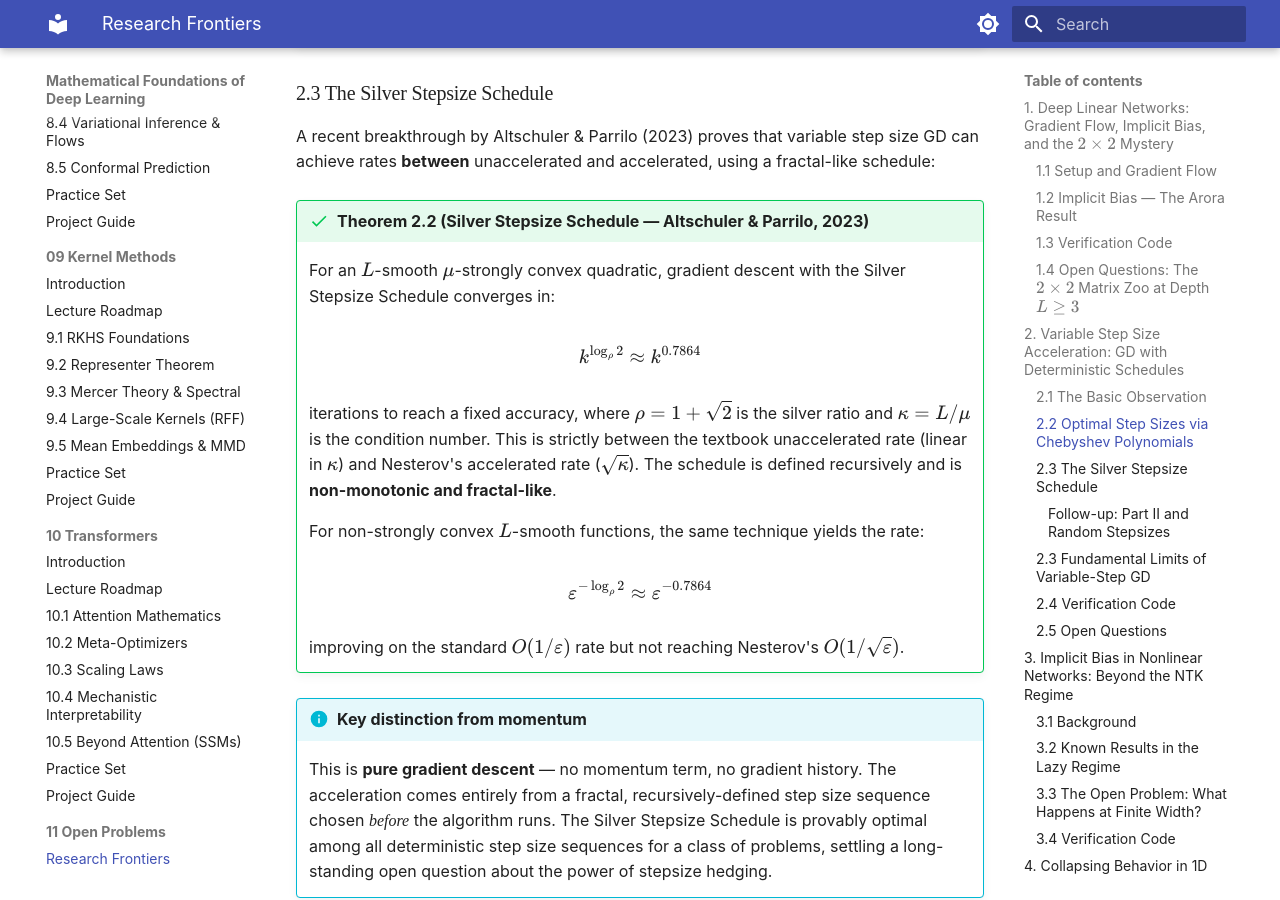
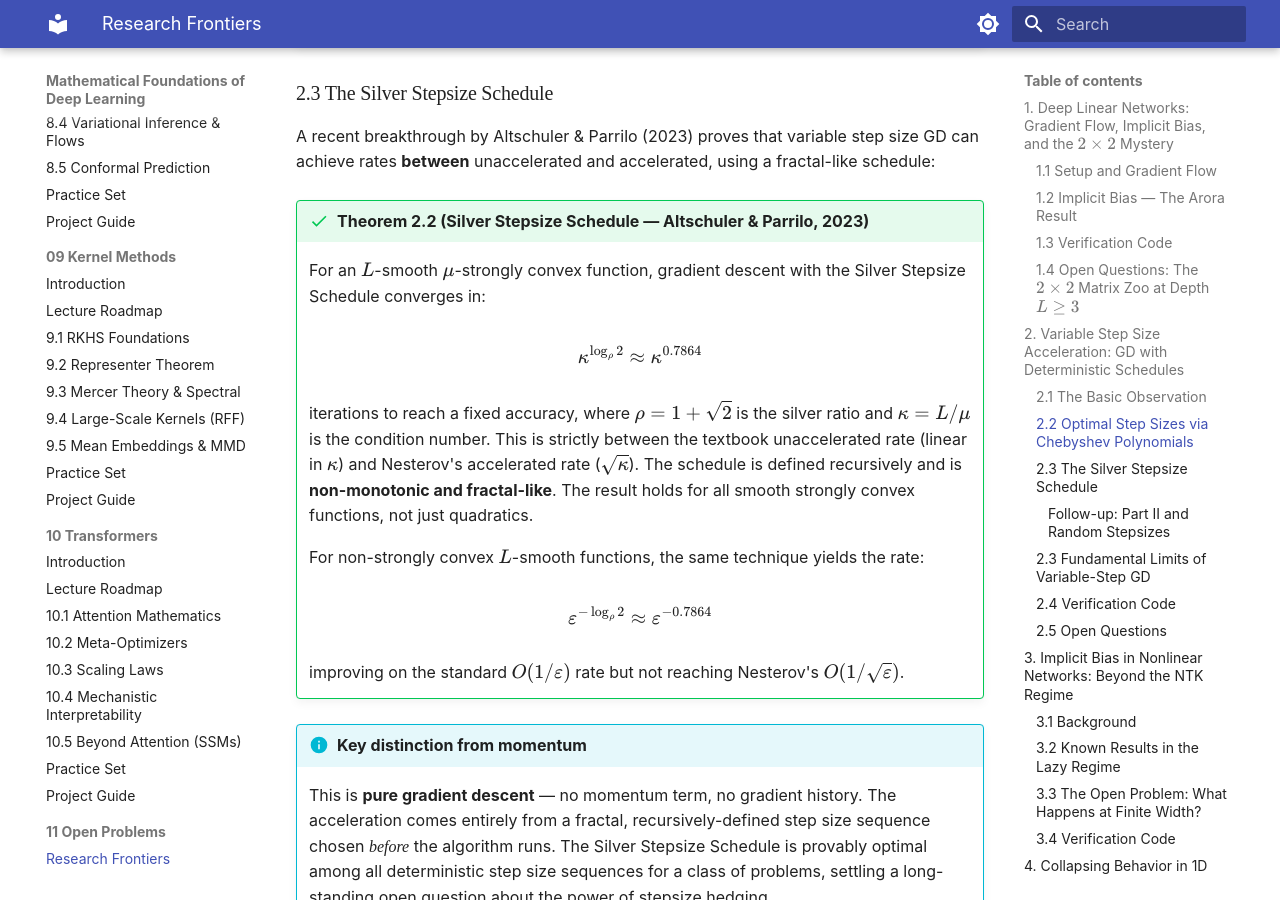
Before and after one commit to lowrank/rtg-mfdl, an MkDocs documentation site: the page built from docs/lectures/11-open-problems/README.md, in a window 1280 px wide and 900 px high, scrolled down 7199 px. Built offline with MkDocs 1.6.1 and Material for MkDocs 9.7.7, drawn with Linux system fonts in a browser that asks for light colours; some web fonts are replaced.

Commit message:
Fix: Silver schedule applies to all smooth strongly convex functions, not just quadratics

```diff
--- a/docs/lectures/11-open-problems/README.md
+++ b/docs/lectures/11-open-problems/README.md
@@ -243,13 +243,13 @@ The worst-case error is controlled by minimizing the maximum of the polynomial $
 A recent breakthrough by Altschuler & Parrilo (2023) proves that variable step size GD can achieve rates **between** unaccelerated and accelerated, using a fractal-like schedule:
 
 !!! success "Theorem 2.2 (Silver Stepsize Schedule — Altschuler & Parrilo, 2023)"
-    For an $L$-smooth $\mu$-strongly convex quadratic, gradient descent with the Silver Stepsize Schedule converges in:
+    For an $L$-smooth $\mu$-strongly convex function, gradient descent with the Silver Stepsize Schedule converges in:
 
     $$
-    k^{\log_\rho 2} \approx k^{0.7864}
+    \kappa^{\log_\rho 2} \approx \kappa^{0.7864}
     $$
 
-    iterations to reach a fixed accuracy, where $\rho = 1 + \sqrt{2}$ is the silver ratio and $\kappa = L/\mu$ is the condition number. This is strictly between the textbook unaccelerated rate (linear in $\kappa$) and Nesterov's accelerated rate ($\sqrt{\kappa}$). The schedule is defined recursively and is **non-monotonic and fractal-like**.
+    iterations to reach a fixed accuracy, where $\rho = 1 + \sqrt{2}$ is the silver ratio and $\kappa = L/\mu$ is the condition number. This is strictly between the textbook unaccelerated rate (linear in $\kappa$) and Nesterov's accelerated rate ($\sqrt{\kappa}$). The schedule is defined recursively and is **non-monotonic and fractal-like**. The result holds for all smooth strongly convex functions, not just quadratics.
 
     For non-strongly convex $L$-smooth functions, the same technique yields the rate:
 
```
